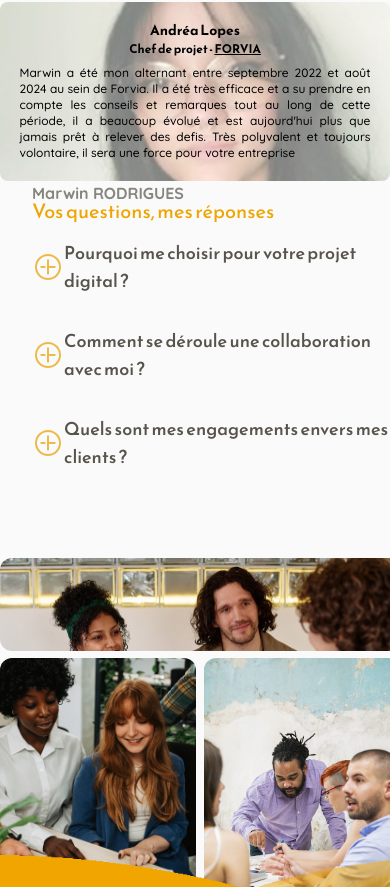
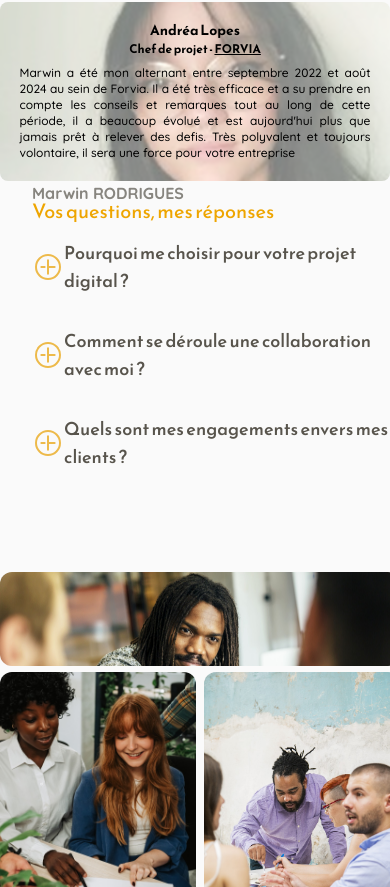
Before and after one commit to Marwin-Rdgs/PP-002-Portfolio2025, a Nuxt app: page / in a window 390 px wide. Shown: the part 3717-4604 px from the top of the page. Built offline with nearby package versions, Linux system fonts and the light colour scheme.

Commit message:
fix:ResponsiveFAQ

```diff
--- a/components/Footernav.vue
+++ b/components/Footernav.vue
@@ -1,5 +1,5 @@
 <template>
-  <footer class="mt-[12%]" id="Footer">
+  <footer class="desktop:mt-[12%] phone:mt-[28%]" id="Footer">
 
 <!-- NE PAS TOUCHER -->
 <div class="waves">
--- a/pages/index.vue
+++ b/pages/index.vue
@@ -112,7 +112,7 @@
       </div>
     </section>
 
-    <section class="grid desktop:grid-cols-2 items-center">
+    <section class="grid desktop:grid-cols-2 items-center gap-[2%] desktop:ml-[6%] mr-[6%]">
       <FAQ
       question1="Pourquoi me choisir pour votre projet digital ?"
       reponse1="Jeune professionnel motivé, toujours en quête de nouvelles expériences et compétences. Passionné par l’univers digital depuis mon plus jeune âge, j’ai exploré divers domaines tout en restant ancré dans le web et la communication digitale. Rigoureux, organisé et soucieux du détail, je mets tout en œuvre pour mener à bien chacun de vos projets digitaux avec précision et efficacité."
```
Also changed, not shown: public/imgs/envato/FAQ1.jpg.
